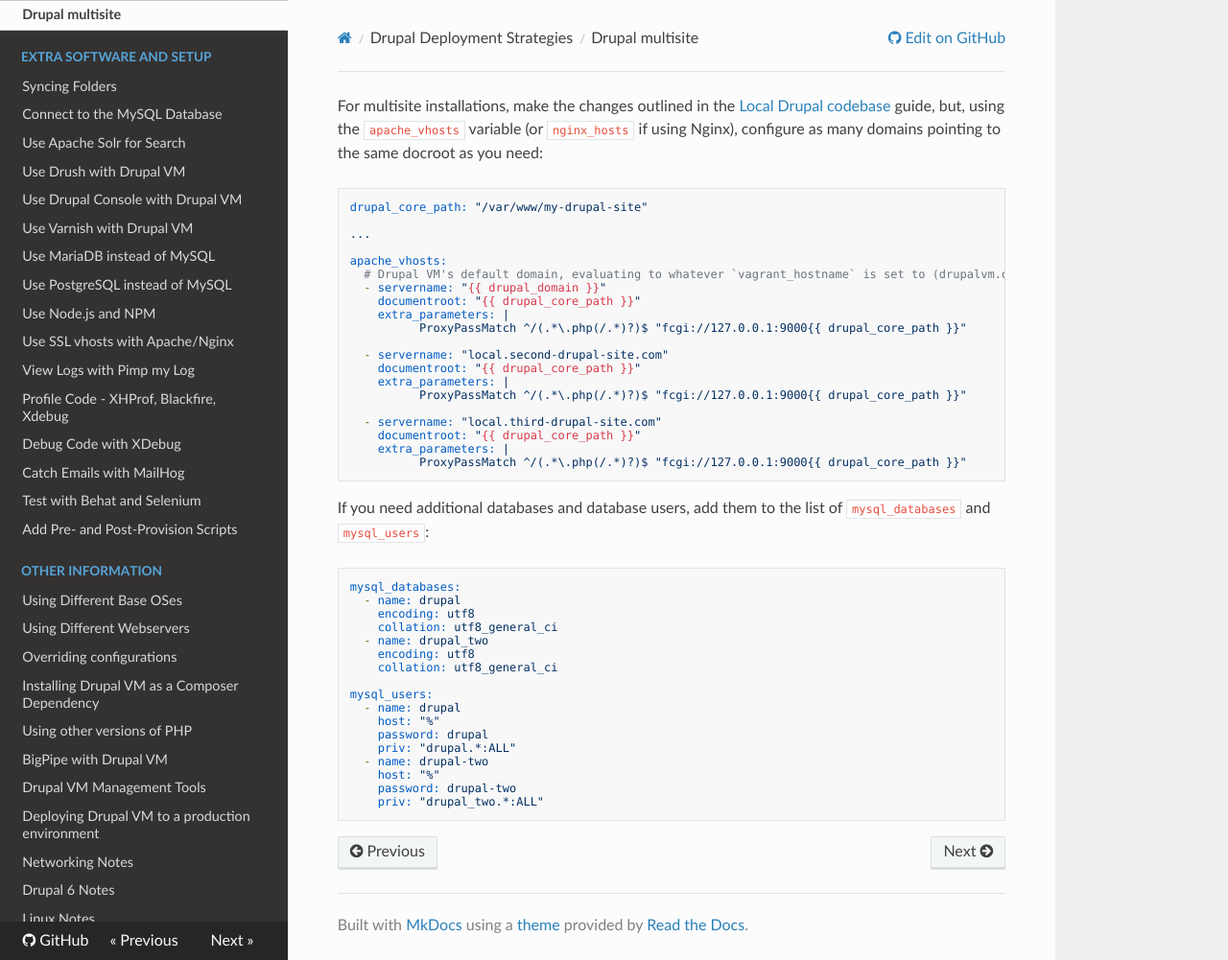
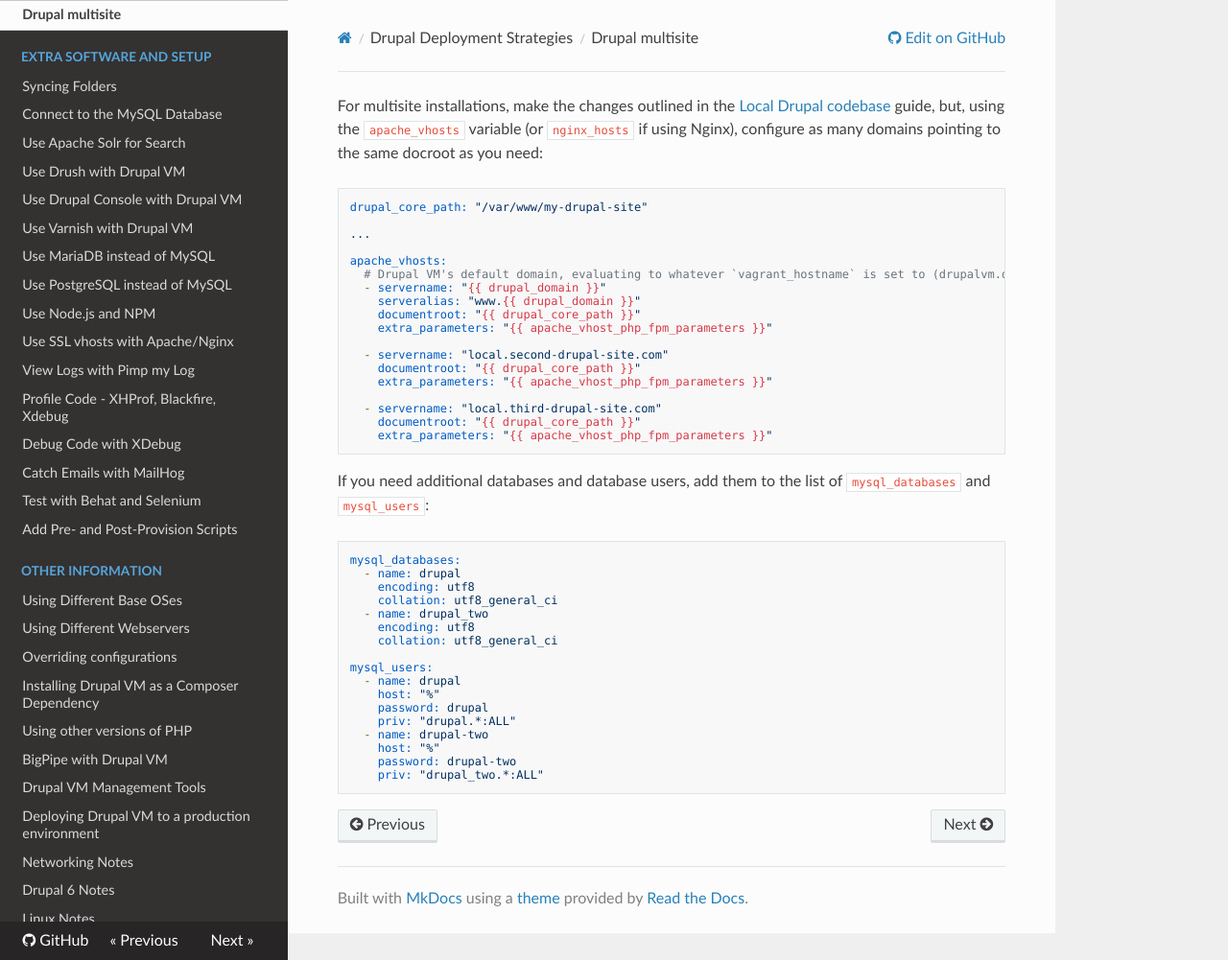
Before and after one commit to geerlingguy/drupal-vm, an MkDocs documentation site: the page built from docs/deployment/multisite.md, in a window 1280 px wide and 1001 px high. Shown: the whole window at 96% size. Built offline with MkDocs 1.6.1, drawn with Linux system fonts in a browser that asks for light colours; nearby versions of some CDN libraries; old or Windows-style settings are respelled for this version of MkDocs.

Commit message:
Docs: Update examples to use SetHandler instead of ProxyPassMatch [ci skip]

````diff
--- a/docs/deployment/multisite.md
+++ b/docs/deployment/multisite.md
@@ -8,19 +8,17 @@ drupal_core_path: "/var/www/my-drupal-site"
 apache_vhosts:
   # Drupal VM's default domain, evaluating to whatever `vagrant_hostname` is set to (drupalvm.dev by default).
   - servername: "{{ drupal_domain }}"
+    serveralias: "www.{{ drupal_domain }}"
     documentroot: "{{ drupal_core_path }}"
-    extra_parameters: |
-          ProxyPassMatch ^/(.*\.php(/.*)?)$ "fcgi://127.0.0.1:9000{{ drupal_core_path }}"
+    extra_parameters: "{{ apache_vhost_php_fpm_parameters }}"
 
   - servername: "local.second-drupal-site.com"
     documentroot: "{{ drupal_core_path }}"
-    extra_parameters: |
-          ProxyPassMatch ^/(.*\.php(/.*)?)$ "fcgi://127.0.0.1:9000{{ drupal_core_path }}"
+    extra_parameters: "{{ apache_vhost_php_fpm_parameters }}"
 
   - servername: "local.third-drupal-site.com"
     documentroot: "{{ drupal_core_path }}"
-    extra_parameters: |
-          ProxyPassMatch ^/(.*\.php(/.*)?)$ "fcgi://127.0.0.1:9000{{ drupal_core_path }}"
+    extra_parameters: "{{ apache_vhost_php_fpm_parameters }}"
 ```
 
 If you need additional databases and database users, add them to the list of `mysql_databases` and `mysql_users`:
````
Also changed, not shown: docs/deployment/local-codebase.md (+1 -13 lines), docs/extras/ssl.md (+2 -4 lines), docs/other/base-os.md (+1 -1 lines), docs/other/bigpipe.md (+9 -3 lines).
